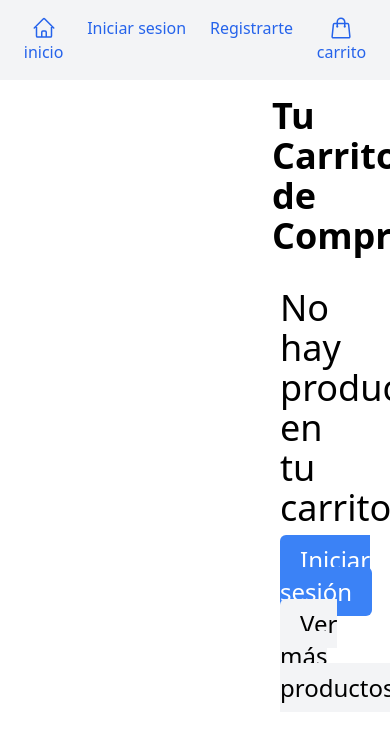
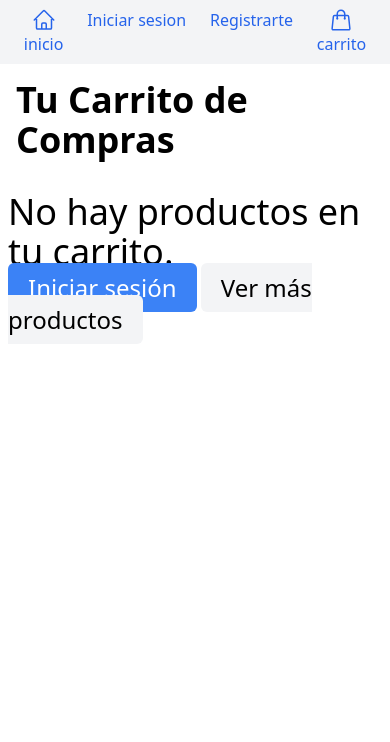
Before and after one commit to Gabri3l67/proyecto_db, a Django app: template shopApp/templates/shoppingcar.html in a window 390 px wide; the page is wider, and only the part inside the window is pictured. Shown: the top 742 px of that part. Run offline with Django 5.2, Linux system fonts and the light colour scheme; the template is opened without the code that fills it, so the values that code supplies are empty; some libraries are stand-ins or nearby versions.

Commit message:
make responsive

```diff
--- a/shopApp/templates/base.html
+++ b/shopApp/templates/base.html
@@ -9,7 +9,7 @@
 </head>
 <body>
     {% include 'navbar.html' %}
-    <div class="container mx-auto px-64">
+    <div class="container mx-auto md:px-64">
 
         {% block content %}
 
--- a/shopApp/templates/home.html
+++ b/shopApp/templates/home.html
@@ -1,9 +1,9 @@
 {% extends 'base.html' %}
 
 {% block content %}
-  <div class="grid grid-cols-4 gap-4">
+  <div class="grid grid-cols-2 md:grid-cols-4 md:gap-4 gap-2 px-2">
     {% for product in productos %}
-      <a href="{% url 'product' product.id %}" class="w-64 m-4 content-end px-2 py-2 rounded-md hover:ring hover:scale-105 transition">
+      <a href="{% url 'product' product.id %}" class="md:w-64 md:m-4 content-end md:px-2 py-2 rounded-md hover:ring hover:scale-105 transition">
         <img class="h-56 object-contain" src="{{ product.image_url }}" alt="" />
         <p class="mb-2 hover:underline hover:text-sky-400 font-semibold text-xl">{{ product.name }}</p>
         <p>${{ product.price }}</p>
--- a/shopApp/templates/navbar.html
+++ b/shopApp/templates/navbar.html
@@ -1,4 +1,4 @@
-<nav class="flex justify-evenly bg-gray-100 py-4 text-blue-600 ">
+<nav class="flex justify-evenly bg-gray-100 py-2 text-blue-600 ">
   <a class="hover:underline flex flex-col items-center" href="{% url 'index' %}">
     <div>
       {% include "icons/home.html" %}
--- a/shopApp/templates/product.html
+++ b/shopApp/templates/product.html
@@ -1,11 +1,11 @@
 {% extends 'base.html' %}
 
 {% block content %}
-  <div class="flex bg-gray-50 p-4">
-    <div class="w-5/12">
+  <div class="md:flex bg-gray-50 p-4">
+    <div class="md:w-5/12">
       <img class="object-contain rounded-lg w-full" src="{{ product.image_url }}" alt="" />
     </div>
-    <div class="px-4 w-7/12">
+    <div class="md:px-4 md:w-7/12">
       <h1 class="text-4xl">{{ product.name }}</h1>
       <div>
         <div class="mb-6">
--- a/shopApp/templates/shoppingcar.html
+++ b/shopApp/templates/shoppingcar.html
@@ -2,15 +2,15 @@
 
 {% block content %}
   <h1 class="text-4xl font-semibold my-4 ml-4">Tu Carrito de Compras</h1>
-  <div class="flex w-full mt-8">
-    <div class="w-8/12 mx-6" id="product-list">
+  <div class="md:flex w-full mt-8">
+    <div class="md:w-8/12 md:mx-6 mb-48 px-2" id="product-list">
       {% for product in products %}
         <div class="my-4 py-2 flex">
           <img class="h-20 w-20 object-contain" src="{{ product.image_url }}" alt="" />
           <div class="flex justify-between w-full">
             <a href="{% url 'product' product.id %}" class="w-1/3 font-bold text-2xl hover:underline">{{ product.name }}</a>
 
-            <div class="w-1/3">${{ product.price|floatformat:'2g' }}</div>
+            <div class="w-1/3 text-center">${{ product.price|floatformat:'2g' }}</div>
 
             <div class="w-1/3 flex flex-col items-end">
               <p>${{ product.total|floatformat:'2g' }}</p>
@@ -36,17 +36,17 @@
         </div>
       {% empty %}
         <p class="text-4xl">No hay productos en tu carrito.</p>
-        <div class="mt-4">
+        <difv class="mt-4">
           {% if not user.is_authenticated %}
             <a class="text-2xl rounded-md bg-blue-500 py-2 px-5 text-white hover:bg-blue-400 transition" href="">Iniciar sesión</a>
           {% endif %}
           <a class="text-2xl rounded-md bg-gray-100 py-2 px-5 hover:bg-gray-50 transition" href="">Ver más productos</a>
-        </div>
+        </difv>
       {% endfor %}
     </div>
 
     {% if products %}
-      <div class="bg-gray-50 rounded-lg p-4 w-4/12 h-fit">
+      <div class="fixed md:static bottom-0 bg-gray-50 md:rounded-lg p-4 w-screen md:w-4/12 h-fit">
         <div class="flex justify-between">
           <p>{{ item_count }} articulos:</p>
           <p>${{ total_price|floatformat:'2g' }}</p>
```
